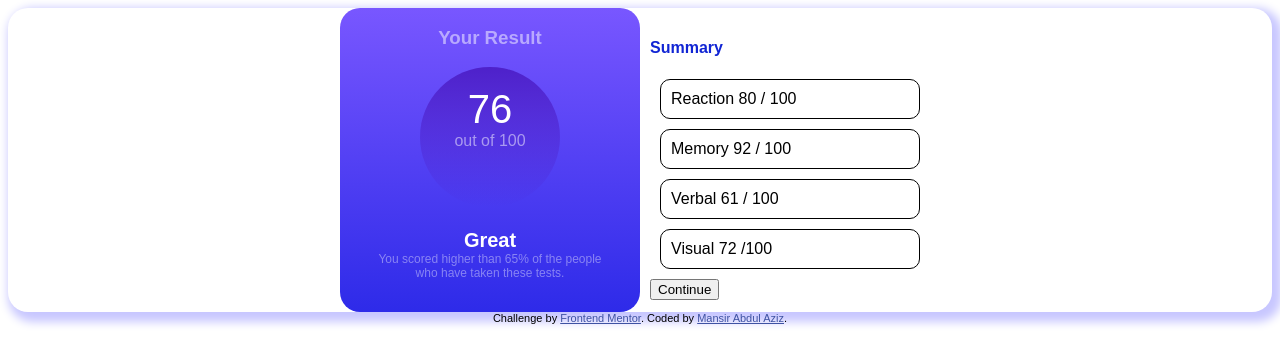
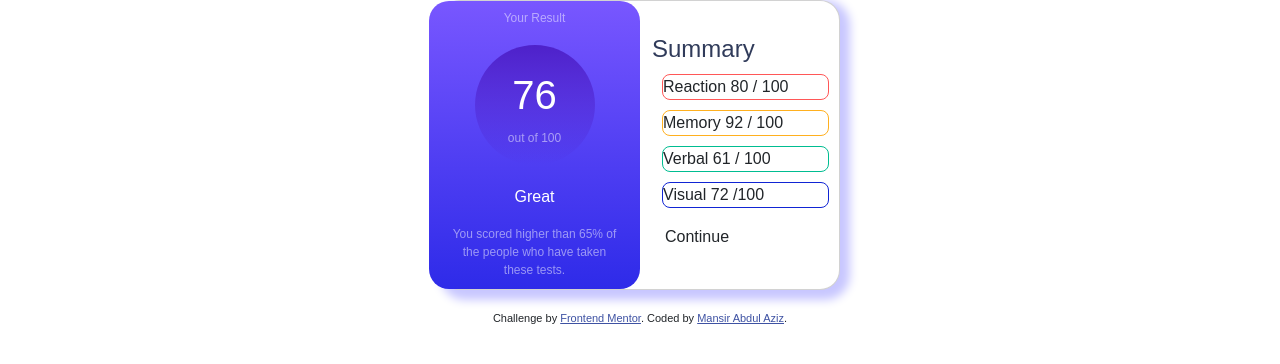
Before and after one commit to mansir93/result-summary-component, a plain HTML site: page index.html in a window 1280 px wide. Drawn offline with nearby package versions, Linux system fonts and the light colour scheme.

Commit message:
updates on desktop view

```diff
--- a/index.html
+++ b/index.html
@@ -11,48 +11,49 @@
       sizes="32x32"
       href="./assets/images/favicon-32x32.png"
     />
+    <!-- ****** bootstrap  ******* -->
+    <link
+      href="https://cdn.jsdelivr.net/npm/bootstrap@5.3.0-alpha3/dist/css/bootstrap.min.css"
+      rel="stylesheet"
+    />
+    <!-- Feel free to remove these styles or customise in your own stylesheet 👍 -->
+    <link rel="stylesheet" href="style.css" />
 
     <title>Frontend Mentor | Results summary component</title>
-
-    <!-- Feel free to remove these styles or customise in your own stylesheet 👍 -->
-    <link rel="stylesheet" href="style.css" />
   </head>
   <body>
     <div class="container">
-      <div class="parent-container">
-        <div class="result">
-          <h3>Your Result</h3>
-          <div class="rounded">
-            <p>
-              <span class="score">76</span><span class="muted">out of 100</span>
+
+      <div class="card">
+        <div class="row">
+          <div class="col">
+            <h6 class="text-center text-muted">Your Result</h6>
+            <div class="rounded-circle">
+              <p><span class="score">76</span><br><span class="text-muted">out of 100</span></p>
+            </div>
+              <p class="text-center">Great</p>
+              <p class="text-center text-muted">You scored higher than 65% of the people who have taken these tests.
             </p>
           </div>
-          <div class="message">
-            <p>
-              <span class="great">Great</span>
-              You scored higher than 65% of the people who have taken these
-              tests.
-            </p>
-          </div>
-        </div>
-        <div class="summary">
-          <div class="summary-parent">
-            <h4>Summary</h4>
-            <div class="price">Reaction 80 / 100</div>
-            <div class="price">Memory 92 / 100</div>
-            <div class="price">Verbal 61 / 100</div>
-            <div class="price">Visual 72 /100</div>
-            <button>Continue</button>
+
+          <div class="col">
+              <h4 class="summary">Summary</h4>
+              <div class="rounded-3 box1">Reaction 80 / 100</div>
+              <div class="rounded-3 box2">Memory 92 / 100</div>
+              <div class="rounded-3 box3">Verbal 61 / 100</div>
+              <div class="rounded-3 box4">Visual 72 /100</div>
+              <button class="btn">Continue</button>
+            </div>
           </div>
         </div>
       </div>
+
     </div>
-
     <div class="attribution">
       Challenge by
       <a href="https://www.frontendmentor.io?ref=challenge" target="_blank"
         >Frontend Mentor</a
-      >. Coded by <a href="#">Mansir Abdul Aziz</a>.
+      >. Coded by <a href="https://web.facebook.com/profile.php?id=100089638685660">Mansir Abdul Aziz</a>.
     </div>
   </body>
 </html>
--- a/style.css
+++ b/style.css
@@ -1,84 +1,77 @@
 @font-face {
-  font-family: 'MyWebFont';
-  src:  url('assets/fonts/HankenGrotesk-VariableFont_wght.ttf') format('ttf');
+  font-family: "MyWebFont";
+  src: url("assets/fonts/HankenGrotesk-VariableFont_wght.ttf") format("ttf");
 }
-*{
-  font-family: 'mywebFont',sans-serif;
+* {
+  font-family: "mywebFont", sans-serif;
 }
 .container{
   display: flex;
+  justify-content: center;
   align-items: center;
-  justify-content: center;
+}
+.card {
+  max-width: 400px;
   border-radius: 20px;
   box-shadow: 5px 5px 10px 5px hsl(241, 100%, 89%);
 }
-.parent-container{
-  display: flex;
-  width: 600px;
+
+.card .row > :first-child {
+  color: white;
+  border-radius: 20px;
+  background-image: linear-gradient(hsl(252, 100%, 67%), hsl(241, 81%, 54%));
 }
-.result{
-  border-radius: 20px;
-  margin: auto;
-  width: 50%;
-  background-image:linear-gradient(hsl(252, 100%, 67%),hsl(241, 81%, 54%)) ;
 
+.rounded-circle {
+  text-align: center;
+  margin: 20px auto;
+  width: 120px;
+  height: 120px;
+  background-image: linear-gradient(
+    hsla(256, 72%, 46%, 1),
+    hsla(241, 72%, 46%, 0)
+  );
 }
-h3,
-.muted{
-  display: block;
-  text-align: center;
-  color: rgba(255, 255, 255, 0.5);
-}
-.rounded{
-  align-items: center;
-  text-align: center;
-  margin: 0 auto;
-  width: 140px;
-  height: 140px;
-  border-radius: 50%;
-  background-image:linear-gradient(hsla(256, 72%, 46%, 1),hsla(241, 72%, 46%, 0));
-}
-.rounded p{
+.rounded-circle p{
   padding: 20px;
 }
 .score{
   font-size: 40px;
-  color: white;
 }
-.message{
-  padding: 10px 30px 20px 30px;
-  margin: 0px;
+
+.card .row > :nth-child(2){
+  margin: auto;
 }
-.message p{
-  text-align: center;
-  font-size: 12px;
-  color: rgba(255, 255, 255, 0.4);
+
+.col .summary{
+  color: hsl(224, 30%, 27%);
 }
-.great{
-  display: block;
-  text-align: center;
-  color: white;
-  font-size: 20px;
-  font-weight: bold;
-}
-.summary{
-  width: 50%;
-  background-color: rgba(255, 255, 255, 0.568);
-}
-.summary-parent{
-  padding: 10px;
-}
-.summary-parent h4{
-  color: hsl(234, 85%, 45%);
-}
-.price{
-  padding: 10px;
+.rounded-3{
+  border: 1px solid;
   margin: 10px;
-  border-radius: 10px;
-  border: 1px solid black;
 
 }
+.box1{
+  border-color:hsl(0, 100%, 67%) ;
+}
+.box2{
+  border-color:hsl(39, 100%, 56%);
+}
+.box3{
+  border-color:hsl(166, 100%, 37%);
+}
+.box4{
+  border-color:hsl(234, 85%, 45%);
+}
+
+.text-muted{
+  color: rgba(255, 255, 255, 0.5) !important;
+  font-size: 12px;
+  margin: 10px;
+}
+
 .attribution {
+  margin-top: 20px;
   font-size: 11px;
   text-align: center;
 }
```
